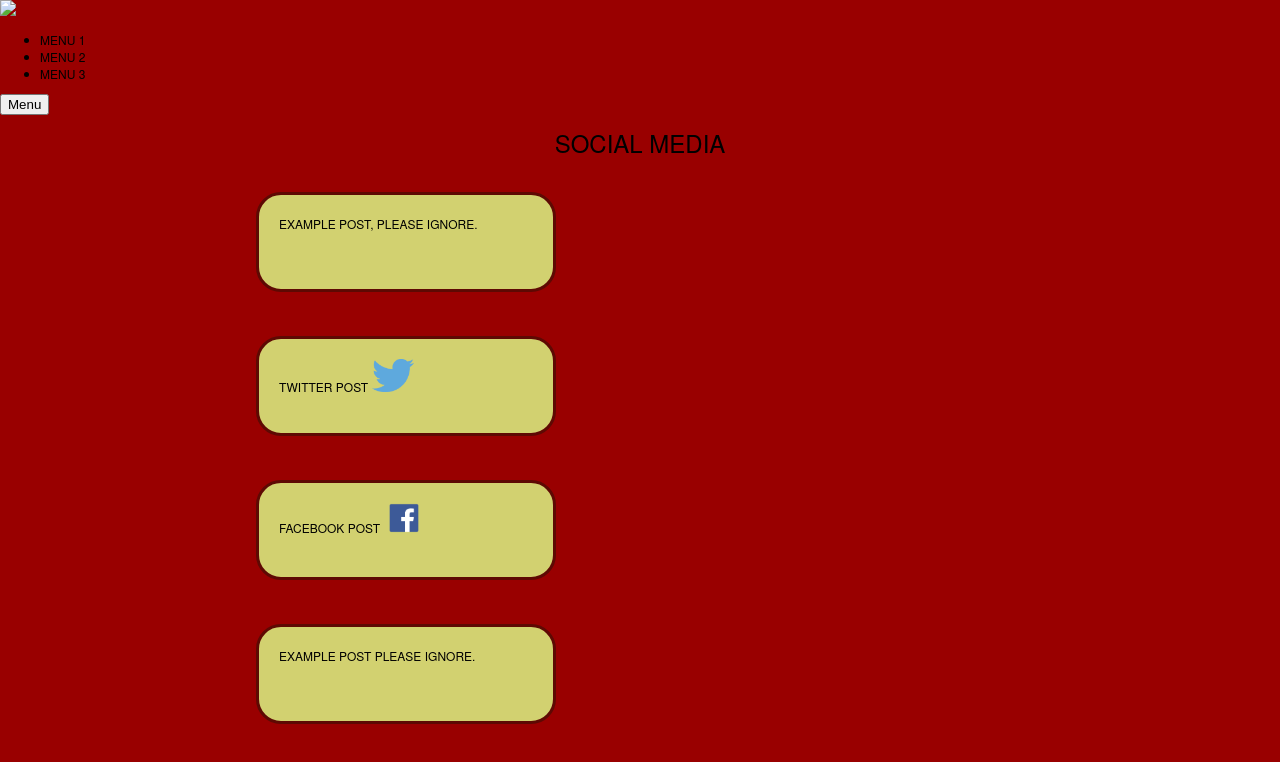
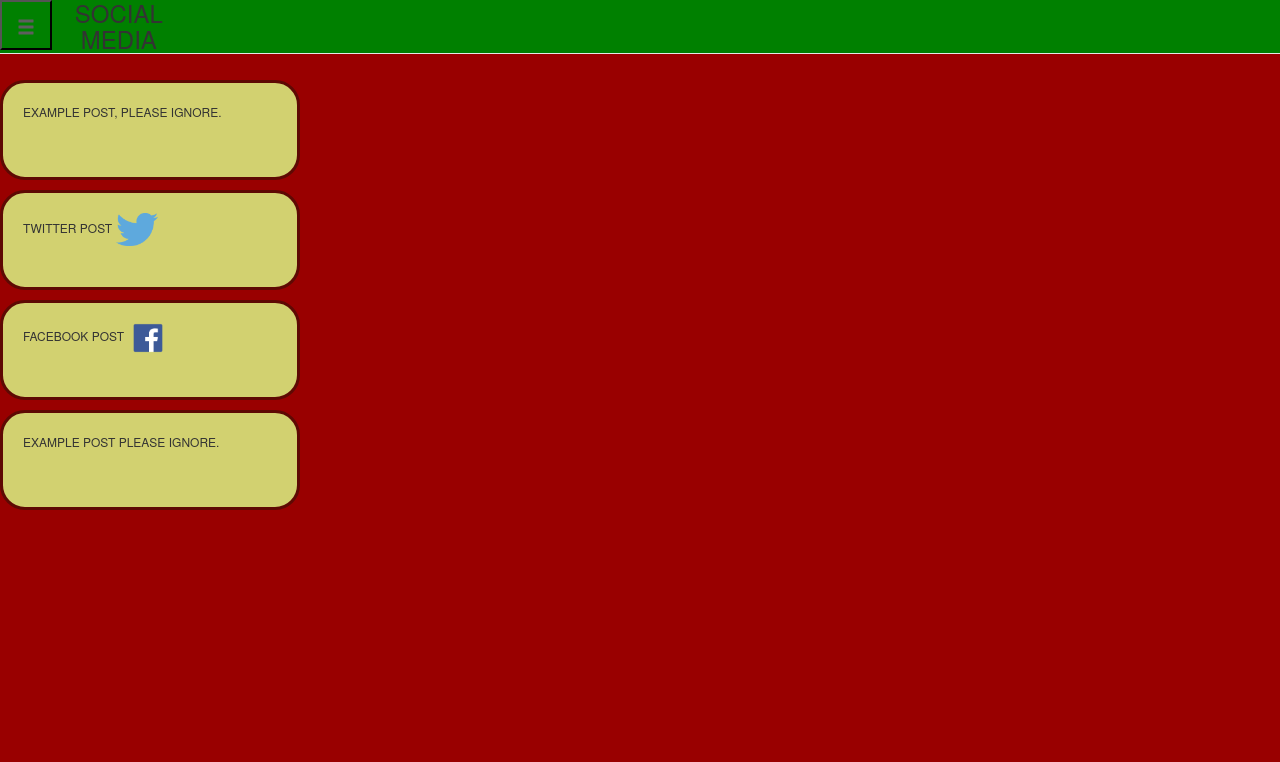
Before and after one commit to Holyburrito/TeamUpp, a plain HTML site: page www/Main/Newsfeed/newsfeed.html in a window 1280 px wide. Drawn offline with nearby package versions, Linux system fonts and the light colour scheme.

Commit message:
updated newsfeed for navbar.

```diff
--- a/www/Main/Newsfeed/newsfeed.html
+++ b/www/Main/Newsfeed/newsfeed.html
@@ -7,9 +7,12 @@
         <meta name="msapplication-tap-highlight" content="no" />
         <!-- WARNING: for iOS 7, remove the width=device-width and height=device-height attributes. See https://issues.apache.org/jira/browse/CB-4323 -->
         <!--<meta name="viewport" content="user-scalable=no, initial-scale=1, maximum-scale=1, minimum-scale=1, width=device-width, height=device-height, target-densitydpi=device-dpi" />-->
+        <link rel="stylesheet" type="text/css" href="../../css/bootstrap/bootstrap.css" />
+        <link rel="stylesheet" type="text/css" href="../../css/index.css" /><!-- COLLIN!!! Here are the links to the CSS pages-->
         <link rel="stylesheet" type="text/css" href="../../css/newsfeed.css" />
         <link rel="stylesheet" type="text/css" href="../../css/Menu.css" />
-        <link rel="stylesheet" type="text/css" href="../../css/index.css" /><!-- COLLIN!!! Here are the links to the CSS pages-->
+
+
         <title>TeamUpp</title>
     </head>
 	<body>
@@ -18,84 +21,74 @@
         <nav id="c-menu--slide-left" class="c-menu c-menu--slide-left">
             <button class="c-menu__close">&larr; Close Menu</button>
             <ul class="c-menu__items">
-                <li class="c-menu__item"><a href="main.html" class="c-menu__link"><strong>Social Media</strong></a></li>
-                <li class="c-menu__item"><a href="main.html" class="c-menu__link"><strong>Messaging</strong></a></li>
-                <li class="c-menu__item"><a href="main.html" class="c-menu__link"><strong>Documents</strong></a></li>
-                <li class="c-menu__item"><a href="main.html" class="c-menu__link"><strong>Calendar</strong></a></li>
-                <li class="c-menu__item"><a href="main.html" class="c-menu__link"><strong>Profile</strong></a></li>
-                <li class="c-menu__item"><a href="main.html" class="c-menu__link"><strong>Execs</strong></a></li>
+                <li class="c-menu__item"><a href="Newsfeed/newsfeed.html" class="c-menu__link"><strong>Social Media</strong></a></li>
+                <li class="c-menu__item"><a href="../main.html" class="c-menu__link"><strong>Messaging</strong></a></li>
+                <li class="c-menu__item"><a href="../main.html" class="c-menu__link"><strong>Documents</strong></a></li>
+                <li class="c-menu__item"><a href="../main.html" class="c-menu__link"><strong>Calendar</strong></a></li>
+                <li class="c-menu__item"><a href="../main.html" class="c-menu__link"><strong>Profile</strong></a></li>
+                <li class="c-menu__item"><a href="../main.html" class="c-menu__link"><strong>Execs</strong></a></li>
 
             </ul>
         </nav><!-- /c-menu slide-left -->
 
 <!-- end here -->
 	<!-- Begin Nav bar here-->
-        <div class="menuBar">
-            <img class="logo" src = "logo.jpg"/>
-            <div class = "nav">
-                <ul>
-                    <li>Menu 1</li>
-                    <li>Menu 2</li>
-                    <li>Menu 3</li>
-                </ul>
+        <nav class="navbar navbar-default navbar-fixed-top">
+          <div class="container-fluid">
+            <!--Begin Menu Button-->
+            <div class="navbar-header o-wrapper" id="o-wrapper">
+                <div class="c-buttons">
+                    <button class="navbar-brand c-button" id="c-button--slide-left">
+                        <span class="glyphicon glyphicon-menu-hamburger" aria-hidden = "true"></span>
+                    </button>
+                </div>
+                <h1>Social Media</h1>
             </div>
-        </div>
-<!--End Nav bar here -->
+            <!--End Menu Button-->
+          </div>
+        </nav>
+	<!--End Nav bar here -->
 <!-- Begin page data here-->
         <div id="c-mask" class="c-mask"></div><!-- /c-mask -->
-
-        <!-- Begin menu button -->
-        <div id="o-wrapper" class="o-wrapper">
-
-            <div class="c-buttons">
-                <button id="c-button--slide-left" class="c-button">Menu</button>
-            </div>
-
-            <!-- other content in here -->
-
-        </div><!-- Button Ends here -->
-        <!-- The main header -->
-        <div class="center">
-        	<h1>Social Media</h1>
-        </div>
-
         	<!-- This is a list of example posts for the social media page. -->
 
-				<div class = "center">
+
 					<p>
 						<div class="boxed">
 		 					Example post, please ignore.
 						</div>
 					</p>
-				</div>
+
 				<!-- Should have the twitter emblem and link to the original post on twitter -->
-				<div class = "center">
+
 					<p>
 						<div class="boxed">
-	  						Twitter post   <img src= "Twitter_logo_blue.png" height="33" width="42"/>
+	  						Twitter post   <img src= "../../img/Twitter_logo_blue.png" height="33" width="42"/>
 						</div>
 					</p>
-				</div>
+
 					<!-- Has fb emblem and links to orig. post -->
-				<div class = "center">
+
 					<p>
 						<div class="boxed">
-	 						 Facebook post   <img src= "f_logo.png"  height="30" width="42"/>
+	 						 Facebook post   <img src= "../../img/f_logo.png"  height="30" width="42"/>
 						</div>
 					</p>
-				</div>
-				<div class = "center">
+
+
 					<p>
 						<div class="boxed">
 	  						Example post please ignore.
 						</div>
 					</p>
-				</div>
+
 
 
 		<script type="text/javascript" src="../../js/index.js"></script>
 		<script type="text/javascript" src="../../js/Menu.js"></script>
         <script type="text/javascript" src="../../js/newsfeed.js"></script>
+        <script type="text/javascript" src="../js/jQuery/jquery-1.11.3.min.js"></script>
+        <script type="text/javascript" src="../js/bootstrap/bootstrap.js"></script>
 <!--End page data here -->
 
     </body>
--- a/www/css/newsfeed.css
+++ b/www/css/newsfeed.css
@@ -4,7 +4,7 @@
 * IPhone lower button
 */
 body{
-	margin-top: 50px;
+
 }
 /**
 * The boxes containing
```
Also changed, not shown: www/Main/main.html (+1 -1 lines), www/img/Twitter_logo_blue.png (renamed from www/Main/Newsfeed/Twitter_logo_blue.png), www/img/f_logo.png (renamed from www/Main/Newsfeed/f_logo.png).
